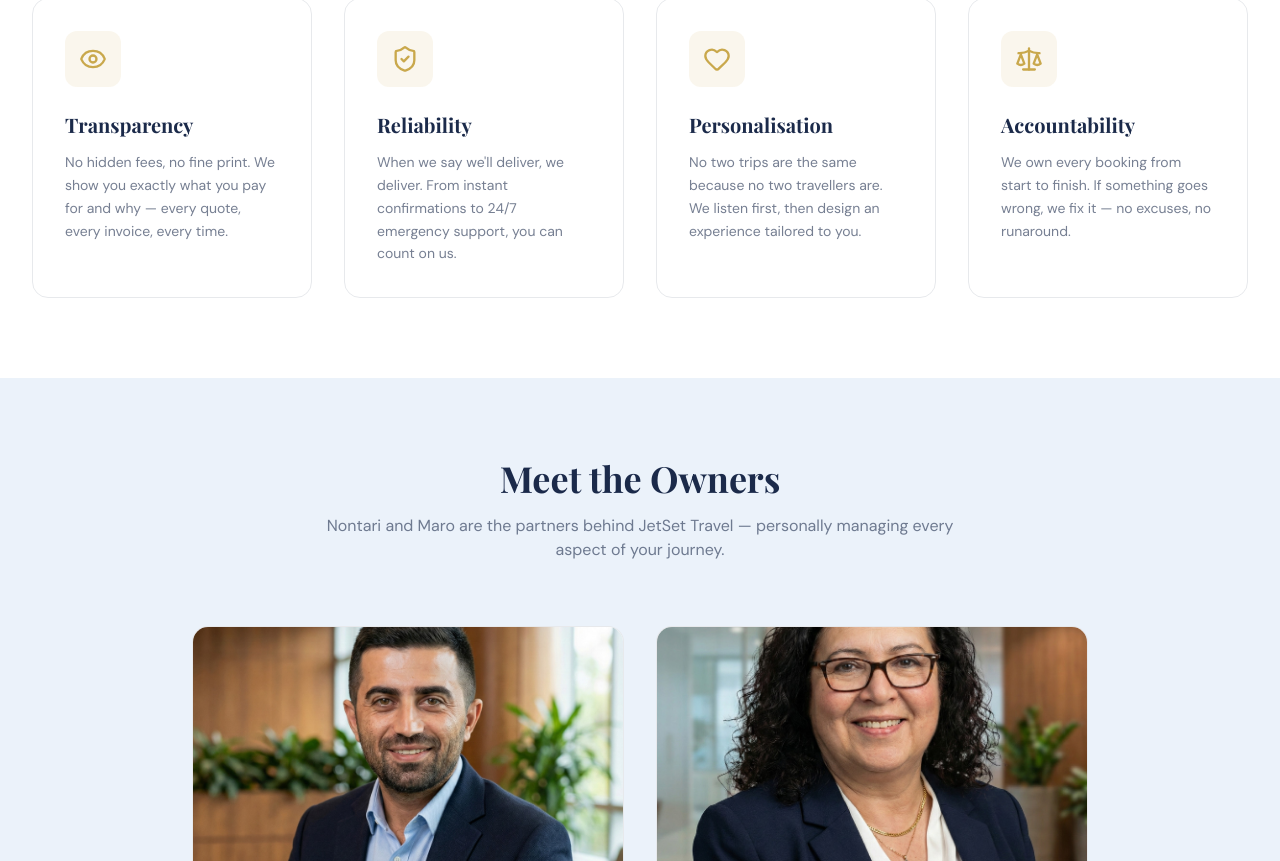
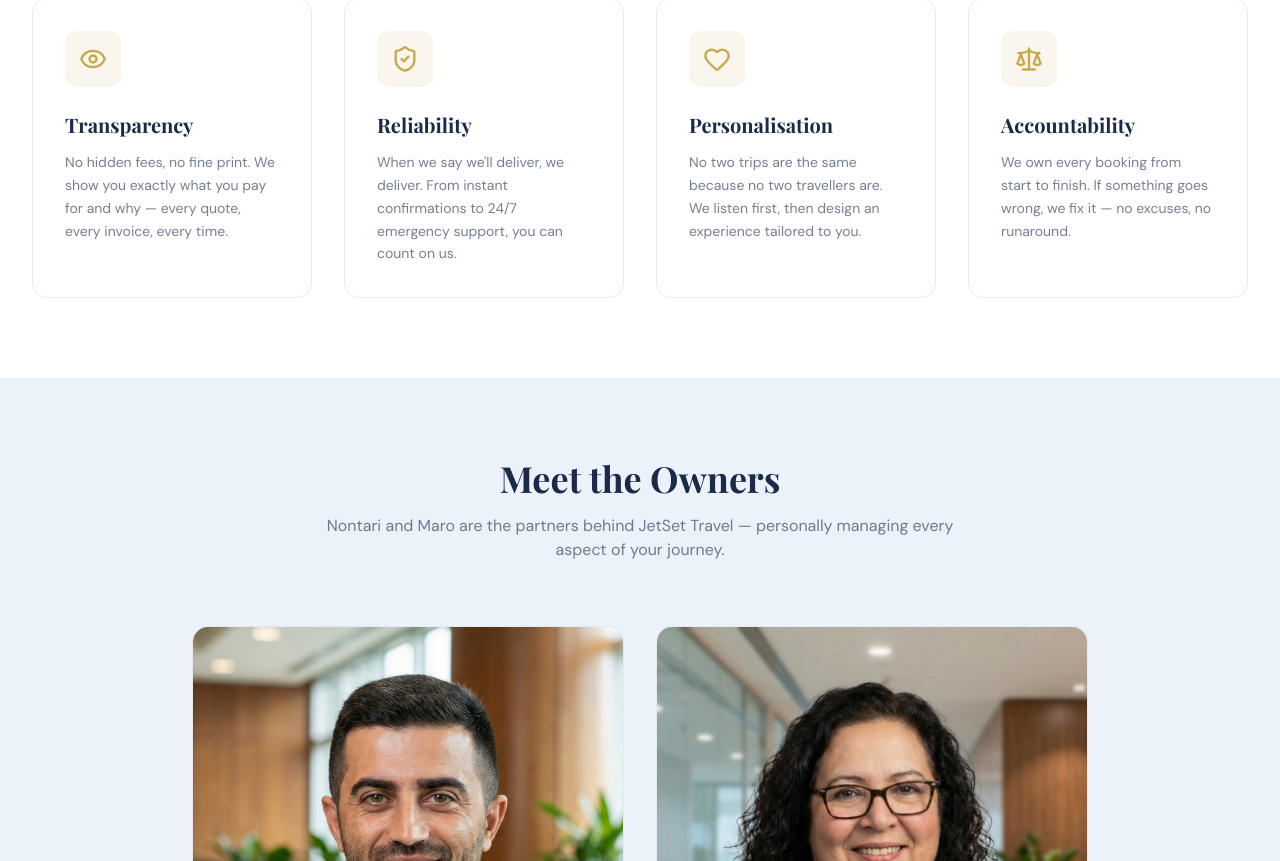
Before and after one commit to hugelifecy-arch/jetset-travel, a Next.js app: page /en/about in a window 1280 px wide. Shown: the part 1939-2800 px from the top of the page. Built offline with nearby package versions, Linux system fonts and the light colour scheme.

Commit message:
Fix owner photos cropping off heads in Meet the Owners section
Changed aspect ratio from 4/3 (landscape) to 3/4 (portrait) and added
object-top positioning so faces are fully visible instead of cut off.

https://claude.ai/code/session_01Y6wPZunZqUk4crKb8jCX5w

```diff
--- a/src/app/[locale]/about/page.tsx
+++ b/src/app/[locale]/about/page.tsx
@@ -252,13 +252,13 @@ export default async function AboutPage({
                 key={member.name}
                 className="bg-white rounded-2xl border border-brand-navy/10 overflow-hidden hover:shadow-luxury transition-shadow"
               >
-                <div className="aspect-[4/3] relative overflow-hidden">
+                <div className="aspect-[3/4] relative overflow-hidden">
                   <Image
                     src={member.photo}
                     alt={member.name}
-                    width={600}
-                    height={450}
-                    className="object-cover w-full h-full"
+                    width={450}
+                    height={600}
+                    className="object-cover object-top w-full h-full"
                     loading="lazy"
                     unoptimized
                   />
```
